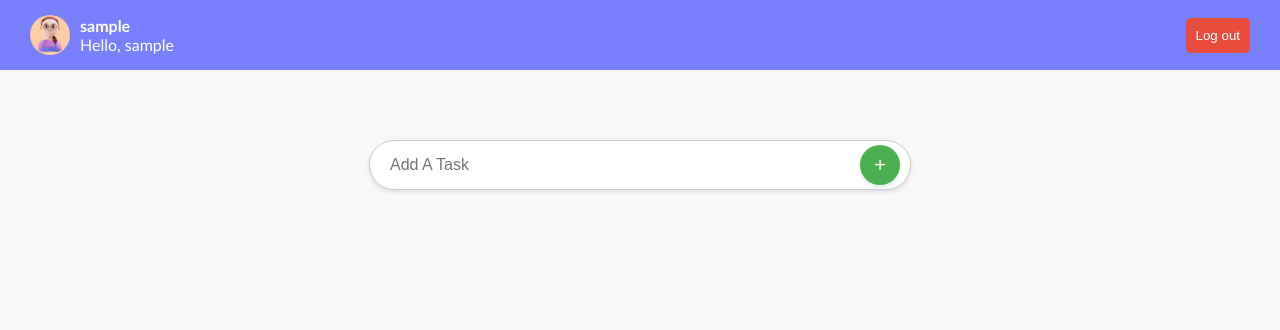
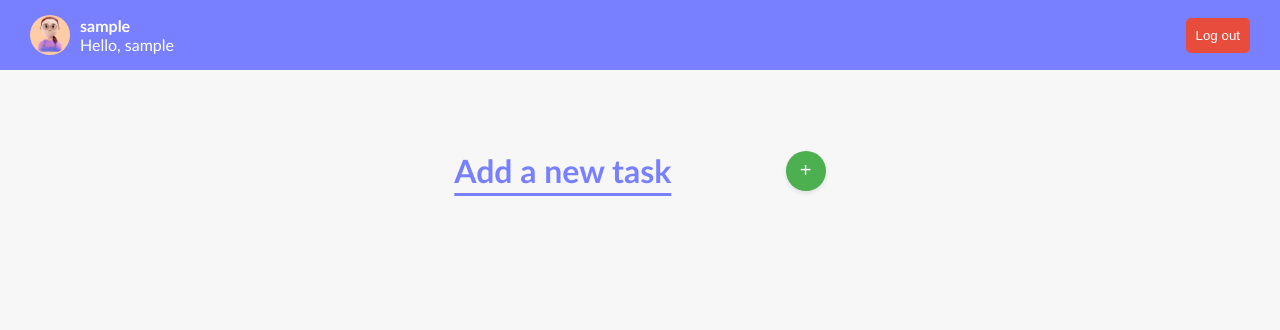
Before and after one commit to Younes-khadraoui/ASKY, a PHP site: page /todo.php in a window 1280 px wide. Shown: the top 330 px of the page. Run offline with PHP 8.4, Linux system fonts and the light colour scheme; the visitor is signed in with stand-in values (Sample User, id 1); data that the repository does not hold is empty.

Commit message:
added form validation and editing tasks

```diff
--- a/status_change.php
+++ b/status_change.php
@@ -26,4 +26,3 @@ if ($_SERVER["REQUEST_METHOD"] == "POST") {
 
     $stmt->close();
 }
-?>
--- a/styles/todo.css
+++ b/styles/todo.css
@@ -1,5 +1,5 @@
 body {
-    font-family: 'Calibri', sans-serif;
+  font-family: "Calibri", sans-serif;
   background-color: #f7f7f7;
   margin: 0;
   padding: 0;
@@ -7,18 +7,19 @@ body {
 
 .container {
   max-width: 600px;
-    margin: 20px auto;
+  margin: 0 auto;
   padding: 20px;
+  padding-top: 60px;
 }
 
 .navbar {
   display: flex;
   justify-content: space-between;
   align-items: center;
-    background-color: #7980FF;
+  background-color: #7980ff;
   padding: 15px 30px;
   color: white;
-    position: fixed;
+  position: relative;
   top: 0;
   width: 100%;
   box-sizing: border-box;
@@ -66,37 +67,24 @@ body {
 
 .task-bar {
   display: flex;
-    flex-direction: column;
+  justify-content: space-evenly;
   align-items: center;
-    margin: 100px 0 20px 0;
   position: relative;
 }
 
-.task-bar input {
-    padding: 15px 20px;
-    border: 1px solid #ccc;
-    border-radius: 25px;
-    margin-bottom: 5px;
-    width: 500px;
-    box-shadow: 0 2px 4px rgba(0, 0, 0, 0.1);
-    font-size: 16px;
-    outline: none;
-    transition: all 0.3s ease;
-}
-
-.task-bar input:focus {
-    border-color: #7980FF;
+.task-bar h1 {
+  font-weight: bold;
+  color: #7980ff;
+  text-decoration: underline;
+  text-underline-offset: 10px;
 }
 
 .add-btn {
-    background-color: #4CAF50;
+  background-color: #4caf50;
   color: white;
   border: none;
-    padding: 15px;
   border-radius: 50%;
   cursor: pointer;
-    margin-top: -50px;
-    margin-left: 480px;
   font-size: 20px;
   display: flex;
   align-items: center;
@@ -152,7 +140,8 @@ body {
   align-items: center;
 }
 
-.modal input, .modal select {
+.modal input,
+.modal select {
   width: calc(100% - 20px);
   padding: 10px;
   margin: 10px 0;
@@ -165,12 +154,13 @@ body {
   box-sizing: border-box;
 }
 
-.modal input:focus, .modal select:focus{
-    border-color: #7980FF;
+.modal input:focus,
+.modal select:focus {
+  border-color: #7980ff;
 }
 
 .submit-btn {
-    background-color: #4CAF50;
+  background-color: #4caf50;
   color: white;
   border: none;
   padding: 10px;
@@ -205,7 +195,7 @@ body {
 
 .task-title {
   margin: 0;
-    font-size: 16px;
+  font-size: 20px;
   font-weight: bold;
 }
 
@@ -216,6 +206,7 @@ body {
   cursor: pointer;
   color: white;
   margin-left: 1px;
+  background: white;
 }
 
 .todo {
--- a/todo.php
+++ b/todo.php
@@ -21,7 +21,6 @@ if ($_SERVER["REQUEST_METHOD"] == "POST" && isset($_POST['task_name'])) {
         $stmt->execute();
         $stmt->close();
 
-        // redirect to avoid form resubmission
         header('Location: todo.php');
         exit;
     }
@@ -60,7 +59,7 @@ $stmt->close();
 
     <div class="container">
         <div class="task-bar">
-            <input type="text" id="task-input" placeholder="Add A Task">
+            <h1>Add a new task</h1>
             <button class="add-btn" onclick="openModal()">+</button>
         </div>
         <div class="task-list" id="task-list">
@@ -68,8 +67,12 @@ $stmt->close();
                 <div class="task-item" data-task-id="<?php echo $task['id']; ?>">
                 <div class="task-header">
                     <div>
-                    <p class="task-title"><?php echo htmlspecialchars($task['task_name']); ?></p>
+                        <div class="editable" onclick="makeEditable(this, 'task_name')">
+                            <p  class="task-title"><?php echo htmlspecialchars($task['task_name']); ?></p>
+                        </div>
+                        <div class="editable" onclick="makeEditable(this, 'description')">
                             <p class="task-description"><?php echo htmlspecialchars($task['description']); ?></p>
+                        </div>
                     </div>
                     <div>
                         <button class="task-status <?php echo htmlspecialchars($task['status']); ?>" onclick="changeStatus(this)"><?php echo ucfirst($task['status']); ?></button>
@@ -105,6 +108,52 @@ $stmt->close();
         function closeModal() {
             document.getElementById('taskModal').style.display = 'none';
         }
+
+        function makeEditable(element, field) {
+            const text = element.innerText.trim();
+            const input = document.createElement('input');
+            input.setAttribute('type', 'text');
+            input.value = text;
+            element.innerHTML = '';
+            element.appendChild(input);
+            input.focus();
+            input.addEventListener('keydown', function(event) {
+                if (event.key === 'Enter') {
+                    const newText = input.value.trim();
+                    element.innerHTML = newText;
+                    updateTaskField(element.closest('.task-item').dataset.taskId, field, newText);
+                }
+            });
+        }
+
+
+        function updateTaskField(taskId, field, newValue) {
+            const xhr = new XMLHttpRequest();
+            xhr.open('POST', 'update_task.php', true);
+            xhr.setRequestHeader('Content-type', 'application/x-www-form-urlencoded');
+            xhr.onload = function() {
+                if (xhr.status === 200) {
+                    try {
+                        const response = JSON.parse(xhr.responseText);
+                        if (response.status === 'success') {
+                            console.log('Task ' + field + ' updated successfully.');
+                        } else {
+                            console.error('Failed to update task ' + field + ': ' + response.message);
+                        }
+                    } catch (e) {
+                        console.error('Error parsing JSON response: ', e);
+                        console.error('Response: ', xhr.responseText);
+                    }
+                } else {
+                    console.error('Failed to update task ' + field + '. Status: ' + xhr.status + ' Response: ' + xhr.responseText);
+                }
+            };
+            xhr.onerror = function() {
+                console.error('Request failed.');
+            };
+            xhr.send('task_id=' + taskId + '&field=' + field + '&value=' + encodeURIComponent(newValue));
+        }
+
 
         function changeStatus(button) {
             const currentState = button.innerText.toLowerCase();
@@ -162,6 +211,8 @@ $stmt->close();
                 modal.style.display = 'none';
             }
         }
+
+
     </script>
 </body>
 </html>
```
Also changed, not shown: login.php (+8 -2 lines), register.php (+23 -5 lines), update_task.php (added, +45 -0 lines). Lines whose indentation alone changed are shown as unchanged.
